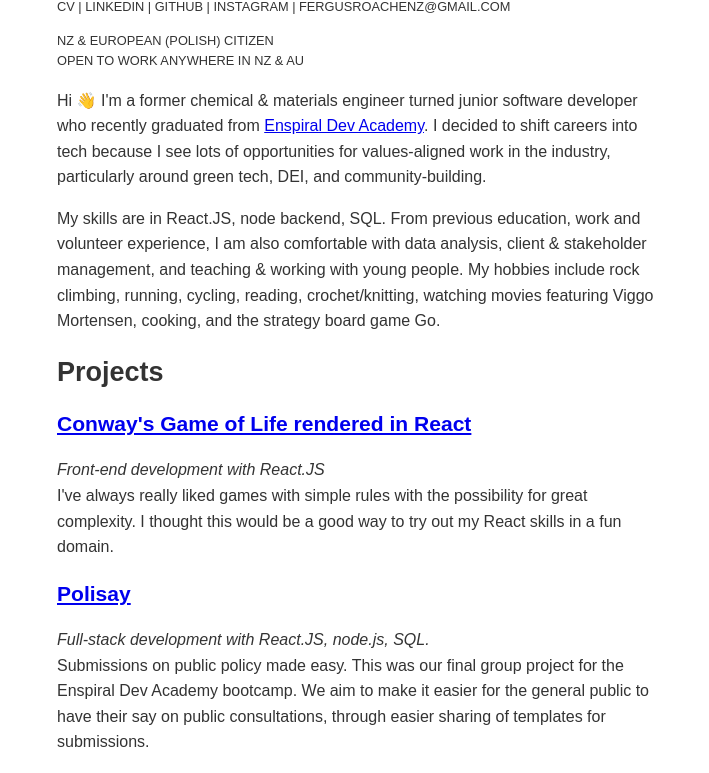
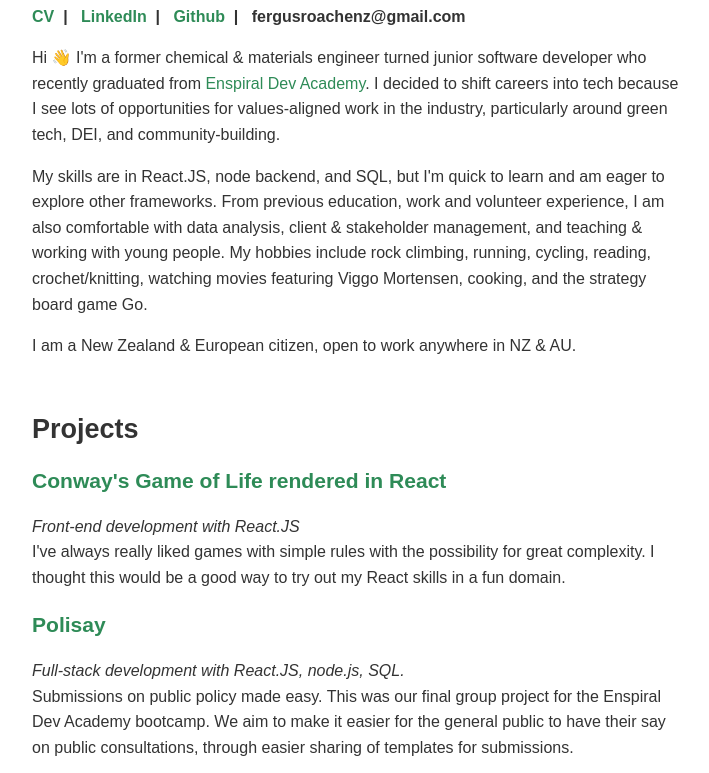
Before and after one commit to Fergieboi/Fergieboi.github.io, a plain HTML site: page index.html in a window 1280 px wide. Shown: the part 158-931 px from the top of the page, without its empty margins (283-992 px from the left). Drawn offline with Linux system fonts and the light colour scheme.

Commit message:
Improve font styles and spacing

```diff
--- a/index.html
+++ b/index.html
@@ -1,23 +1,34 @@
 <html>
+
 <head>
   <title>Fergus's projects</title>
   <link rel="stylesheet" href="mystyle.css">
+
 <body>
   <div class="wrapper">
     <h1>Fergus Roache</h1>
     <p class="subtitle">
-        CV | LinkedIn | Github | Instagram | fergusroachenz@gmail.com
-      </p>
-      <p class="subtitle">
-        NZ & European (Polish) citizen<br>
-        Open to work anywhere in NZ & AU
+      <span class="subtitle-link"><a
+          href="https://drive.google.com/file/d/1GRHdZlcXkBHbAJW7FSTmFOcFCwjGu9nl/view?usp=sharing">CV</a></span>&nbsp;&nbsp;|&nbsp;&nbsp;
+      <span class="subtitle-link"><a
+          href="https://www.linkedin.com/in/fergusroache/">LinkedIn</a></span>&nbsp;&nbsp;|&nbsp;&nbsp;
+      <span class="subtitle-link"><a href="https://github.com/fergie-nz">Github</a></span>&nbsp;&nbsp;|&nbsp;&nbsp;
+      <span class="subtitle-link">fergusroachenz@gmail.com</a>
     </p>
     <p>
-        Hi 👋 I'm a former chemical & materials engineer turned junior software developer who recently graduated from <a href="https://devacademy.co.nz/" alt="Enspiral Dev Academy">Enspiral Dev Academy</a>. I decided to shift careers into tech because I see lots of opportunities for values-aligned work in the industry, particularly around green tech, DEI, and community-building.
+      Hi 👋 I'm a former chemical & materials engineer turned junior software developer who recently graduated from <a
+        href="https://devacademy.co.nz/" alt="Enspiral Dev Academy">Enspiral Dev Academy</a>. I decided to shift careers
+      into tech because I see lots of opportunities for values-aligned work in the industry, particularly around green
+      tech, DEI, and community-building.
     </p>
     <p>
-        My skills are in React.JS, node backend, SQL. From previous education, work and volunteer experience, I am also comfortable with data analysis, client & stakeholder management, and teaching & working with young people. My hobbies include rock climbing, running, cycling, reading, crochet/knitting, watching movies featuring Viggo Mortensen, cooking, and the strategy board game Go.
+      My skills are in React.JS, node backend, and SQL, but I'm quick to learn and am eager to explore other frameworks.
+      From previous education, work and volunteer experience, I am also comfortable with data analysis, client &
+      stakeholder management, and teaching & working with young people. My hobbies include rock climbing, running,
+      cycling, reading, crochet/knitting, watching movies featuring Viggo Mortensen, cooking, and the strategy board
+      game Go.
     </p>
+    <p>I am a New Zealand & European citizen, open to work anywhere in NZ & AU.</p>
 
     <h2>Projects</h2>
 
@@ -26,7 +37,8 @@
     </h3>
     <p>
       <i>Front-end development with React.JS</i><br>
-        I've always really liked games with simple rules with the possibility for great complexity. I thought this would be a good way to try out my React skills in a fun domain.
+      I've always really liked games with simple rules with the possibility for great complexity. I thought this would
+      be a good way to try out my React skills in a fun domain.
     </p>
 
     <h3>
@@ -34,7 +46,9 @@
     </h3>
     <p>
       <i>Full-stack development with React.JS, node.js, SQL.</i><br>
-        Submissions on public policy made easy. This was our final group project for the Enspiral Dev Academy bootcamp. We aim to make it easier for the general public to have their say on public consultations, through easier sharing of templates for submissions.
+      Submissions on public policy made easy. This was our final group project for the Enspiral Dev Academy bootcamp. We
+      aim to make it easier for the general public to have their say on public consultations, through easier sharing of
+      templates for submissions.
     </p>
 
     <h3>
@@ -46,4 +60,5 @@
     </p>
   </div>
 </body>
+
 </html>
--- a/mystyle.css
+++ b/mystyle.css
@@ -1,29 +1,30 @@
 body {
-  margin: 0 auto;
-  max-width: 650px;
   line-height: 1.6;
   font-size: 18px;
-  color: #444;
+  color: #333;
+  font-family: Arial, Helvetica, sans-serif;
 }
 
 .wrapper {
-  width: 90vw;
-  min-width: 300px;
-  max-width: 600px;
-  padding: 5rem 0;
   margin: 0 auto;
-  color: #333;
-  font-family: Arial, Helvetica, sans-serif;
+  max-width: 650px;
+  padding: 0 2rem 5rem 2rem;
 }
 
 h1,
 h2,
 h3 {
+  margin-top: 2em;
   line-height: 1.2;
 }
 
 h1 {
   margin-bottom: 0;
+  font-size: 3rem;
+}
+
+h3 {
+  margin-top: 1em;
 }
 
 p {
@@ -31,7 +32,16 @@ p {
 }
 
 .subtitle {
-  font-size: 0.8rem;
-  text-transform: uppercase;
   margin-top: 0.5rem;
+  font-weight: bold;
 }
+
+a {
+  color: seagreen;
+  text-decoration: none;
+}
+
+a:hover {
+  color: mediumseagreen;
+  border-bottom: mediumseagreen 2px solid;
+}
```
Lines whose indentation alone changed are shown as unchanged.
